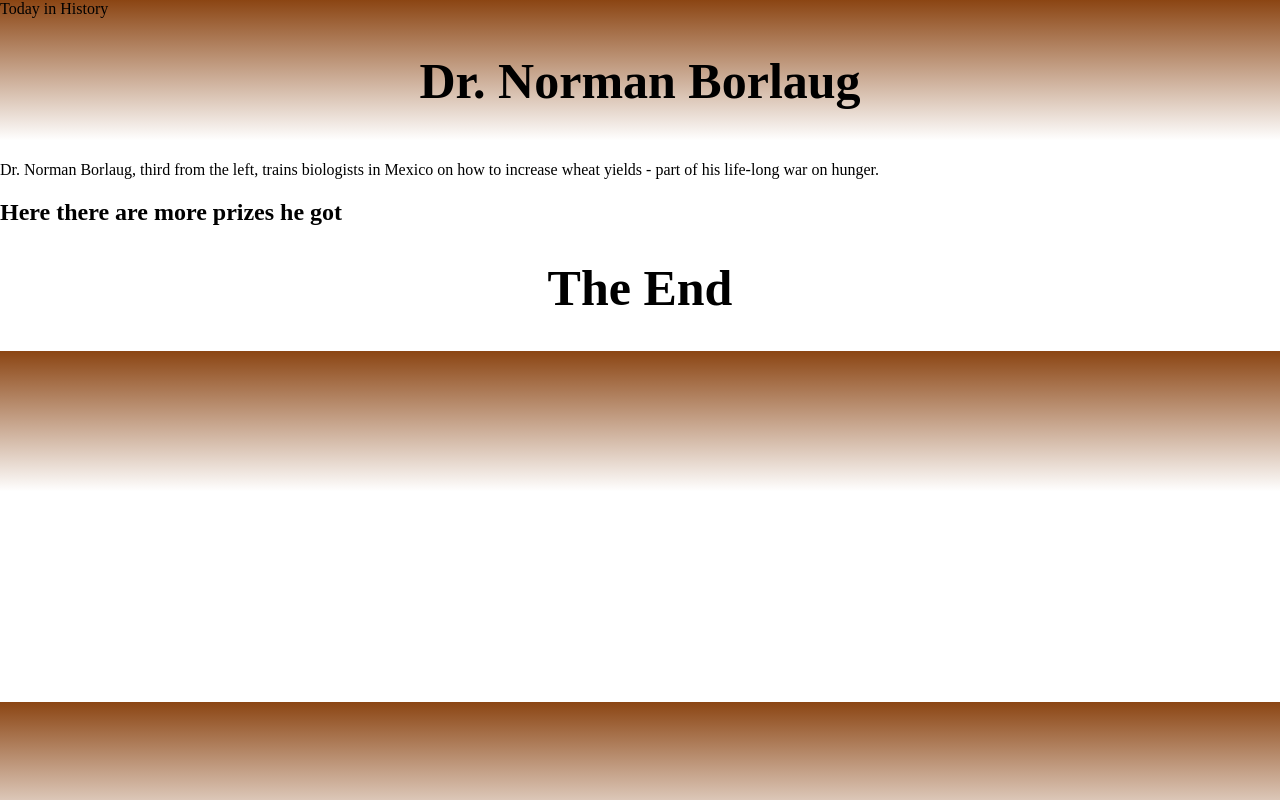
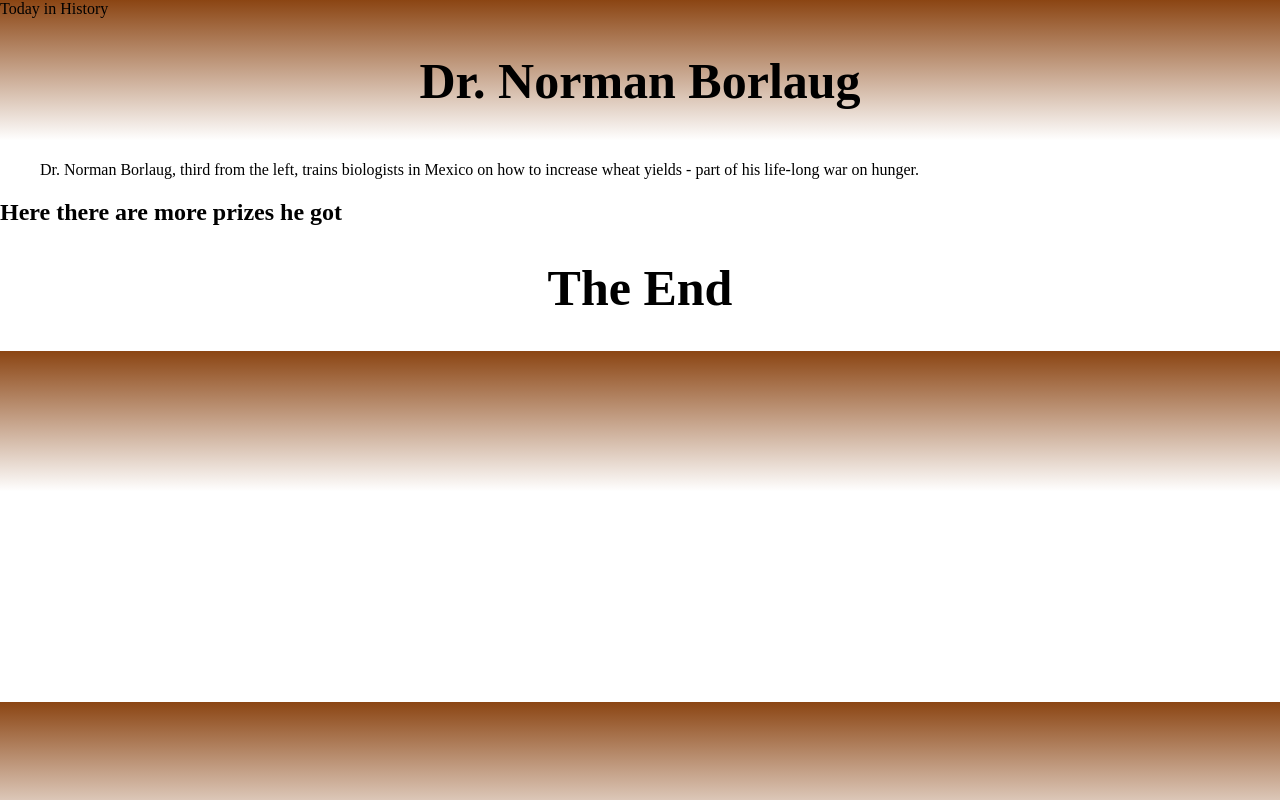
Before and after one commit to Guhirwa/FreeCodeCamp_RWD, a plain HTML site: page tribute_page/index.html in a window 1280 px wide. Drawn offline with Linux system fonts and the light colour scheme.

Commit message:
save the change about tribute page

```diff
--- a/tribute_page/index.html
+++ b/tribute_page/index.html
@@ -8,7 +8,7 @@
     <header>Today in History</header>
     <main id="main">
       <h1 id="title">Dr. Norman Borlaug</h1>
-     <figsure id="img-div"><img src="" id="image"><figcaption id="img-caption">Dr. Norman Borlaug, third from the left, trains biologists in Mexico on how to increase wheat yields - part of his life-long war on hunger.</figcaption></figure>
+     <figure id="img-div"><img src="" id="image"><figcaption id="img-caption">Dr. Norman Borlaug, third from the left, trains biologists in Mexico on how to increase wheat yields - part of his life-long war on hunger.</figcaption></figure>
      <h2 id="tribute-info">Here there are more prizes he got<h2>
      <a href="" value="" target="_blank" id="tribute-link"></a>
     <h1>The End</h1></main>
```
